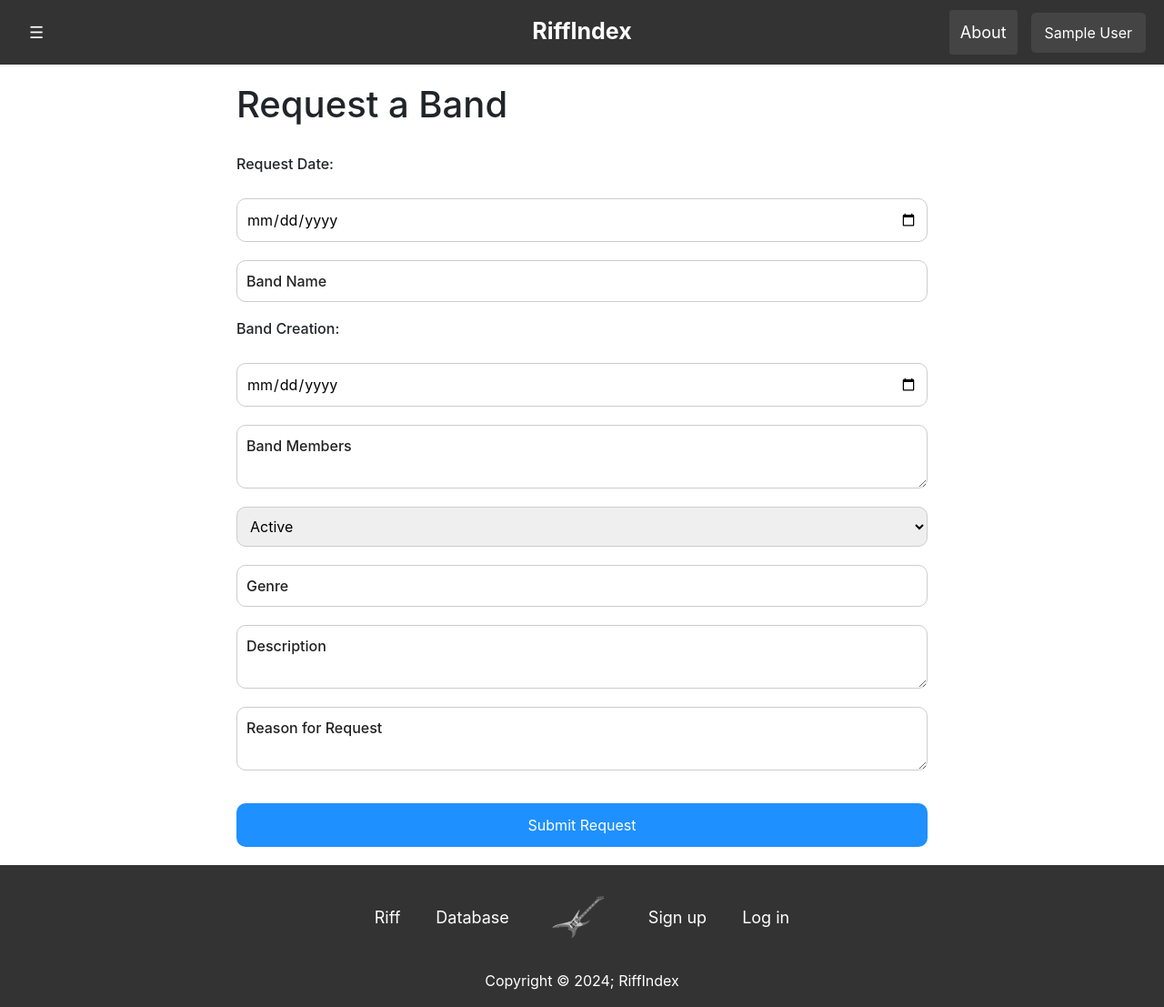
After one commit to erikalanj/riffindex, a PHP site: page /request_band.php in a window 1280 px wide. The commit adds this page. Shown: the whole page at 91% size. Run offline with PHP 8.4, Linux system fonts and the light colour scheme; the visitor is signed in with stand-in values (Sample User, id 1).

Commit message:
implemented a request band request for memebrs which admins can verify, and also added password validation

```diff
--- a/band_styles.css
+++ b/band_styles.css
@@ -120,3 +120,82 @@
 .open-sidenav {
   z-index: 1100;
 }
+
+/* Ensure the body and html stretch the full height */
+html,
+body {
+  height: 100%;
+  margin: 0;
+  padding: 0;
+  background-color: #ffffff;
+}
+
+/* Make the content area take up all available space except for the footer */
+.body-content {
+  min-height: 100%;
+  display: flex;
+  flex-direction: column;
+  justify-content: space-between;
+}
+
+/* Styling for the footer */
+.footer {
+  background-color: #333;
+  padding: 20px 10px;
+  display: flex;
+  justify-content: center;
+  align-items: center;
+  gap: 15px;
+  margin-top: auto; /* Ensures footer stays at the bottom */
+}
+
+.footer a {
+  color: white;
+  text-align: center;
+  padding: 12px;
+  text-decoration: none;
+  font-size: 18px;
+  line-height: 25px;
+  border-radius: 4px;
+}
+
+.footer a.logo {
+  font-size: 25px;
+  font-weight: bold;
+}
+
+.footer a:hover {
+  background-color: #575757;
+  color: white;
+}
+
+.footer a.active {
+  background-color: dodgerblue;
+  color: white;
+}
+
+@media screen and (max-width: 500px) {
+  .footer a {
+    display: block;
+    text-align: left;
+  }
+}
+
+.footer-bottom {
+  background-color: #333;
+  padding: 1px 1px;
+  display: flex;
+  justify-content: center;
+  align-items: center;
+}
+
+@media screen and (max-width: 500px) {
+  .footer-bottom a {
+    display: block;
+    text-align: left;
+  }
+}
+
+.footer-bottom p {
+  color: white;
+}
--- a/delete_user.php
+++ b/delete_user.php
@@ -47,6 +47,7 @@ if (isset($_GET['id'])) {
 </head>
 
 <body>
+    <div class="body-content">
 
         <div class="band-container">
             <h1>Delete User</h1>
@@ -79,6 +80,7 @@ if (isset($_GET['id'])) {
                 </div>
             </div>
         </div>
+    </div>
 
     <!-- Bootstrap 5 JS -->
     <script src="https://cdn.jsdelivr.net/npm/bootstrap@5.3.0-alpha1/dist/js/bootstrap.bundle.min.js"></script>
@@ -87,6 +89,4 @@ if (isset($_GET['id'])) {
 
 </html>
 
-<?php
-require "foot.php";
-?>
+<?php require "foot.php"; ?>
--- /dev/null
+++ b/request_band.php
@@ -0,0 +1,81 @@
+<?php
+session_start();
+include('top.php');
+include('auth_check.php');
+include 'db_connect.php';
+
+if (!isset($_SESSION['user_id'])) {
+    die("You must be logged in to request a band.");
+}
+
+if ($_SERVER["REQUEST_METHOD"] == "POST") {
+    $user_id = $_SESSION['user_id'];
+    $request_date = $_POST['request_date'];
+    $band_name = $_POST['band_name'];
+    $date_created = $_POST['date_created'];
+    $members = $_POST['members'];
+    $activity_status = $_POST['activity_status'];
+    $genre = $_POST['genre'];
+    $description = $_POST['description'];
+    $reason = $_POST['reason'];
+    $status = 'pending';
+
+    $sql = "INSERT INTO band_requests (user_id, request_date, band_name, date_created, members, activity_status, genre, description, reason, status)
+            VALUES (:user_id, :request_date, :band_name, :date_created, :members, :activity_status, :genre, :description, :reason, :status)";
+    $stmt = $conn->prepare($sql);
+    $stmt->bindParam(':user_id', $user_id);
+    $stmt->bindParam(':request_date', $request_date);
+    $stmt->bindParam(':band_name', $band_name);
+    $stmt->bindParam(':date_created', $date_created);
+    $stmt->bindParam(':members', $members);
+    $stmt->bindParam(':activity_status', $activity_status);
+    $stmt->bindParam(':genre', $genre);
+    $stmt->bindParam(':description', $description);
+    $stmt->bindParam(':reason', $reason);
+    $stmt->bindParam(':status', $status);
+
+    if ($stmt->execute()) {
+        echo "Request submitted successfully!";
+    } else {
+        echo "Error submitting request.";
+    }
+}
+?>
+
+<!DOCTYPE html>
+<html lang="en">
+
+<head>
+    <meta charset="UTF-8">
+    <meta name="viewport" content="width=device-width, initial-scale=1.0">
+    <title>Request Band</title>
+    <link href="https://maxcdn.bootstrapcdn.com/bootstrap/4.5.2/css/bootstrap.min.css" rel="stylesheet">
+    <link rel="stylesheet" href="band_styles.css">
+</head>
+
+<body>
+    <div class="band-container">
+        <h1>Request a Band</h1>
+        <br>
+        <form action="request_band.php" method="POST" class="band-form">
+            <h6>Request Date:</h6>
+            <input type="date" name="request_date" placeholder="Request Date" required>
+            <input type="text" name="band_name" placeholder="Band Name" required>
+            <h6>Band Creation:</h6>
+
+            <input type="date" name="date_created" placeholder="Date Created" required>
+            <textarea name="members" placeholder="Band Members" required></textarea>
+            <select name="activity_status" required>
+                <option value="active">Active</option>
+                <option value="inactive">Inactive</option>
+            </select>
+            <input type="text" name="genre" placeholder="Genre" required>
+            <textarea name="description" placeholder="Description" required></textarea>
+            <textarea name="reason" placeholder="Reason for Request" required></textarea>
+            <button type="submit" class="btn btn-primary mt-3">Submit Request</button>
+        </form>
+    </div>
+</body>
+
+</html>
+<?php require "foot.php"; ?>
--- a/styles.css
+++ b/styles.css
@@ -120,7 +120,7 @@
 
 html,
 body {
-  min-height: 100vh;
+  height: 100%;
   background-color: #dfdfdf;
   margin: 0;
   padding: 0;
@@ -273,6 +273,7 @@ body {
   justify-content: center;
   align-items: center;
   gap: 15px;
+  margin-top: auto;
 }
 
 .footer a {
--- a/user_database.php
+++ b/user_database.php
@@ -41,6 +41,7 @@ $user_role = $_SESSION['role'] ?? 'member'; // Default to 'member' if not set
 </head>
 
 <body>
+    <div class="body-content">
         <div class="band-container">
             <h1 class="text-center mb-4">User Database</h1>
 
@@ -100,6 +101,7 @@ $user_role = $_SESSION['role'] ?? 'member'; // Default to 'member' if not set
                 </ul>
             </nav>
         </div>
+    </div>
 
     <style>
         .band-container {
```
Also changed, not shown: approve_request.php (added, +49 -0 lines), band_database.php (+12 -2 lines), delete_band.php (+4 -4 lines), reject_request.php (added, +26 -0 lines), review_requests.php (added, +175 -0 lines), scripts/scripts.sql (+14 -0 lines), signup.php (+14 -2 lines), test.php (added, +48 -0 lines), uploads/6756130e2dffb_jbuckley.jpeg (added). Lines whose indentation alone changed are shown as unchanged.
